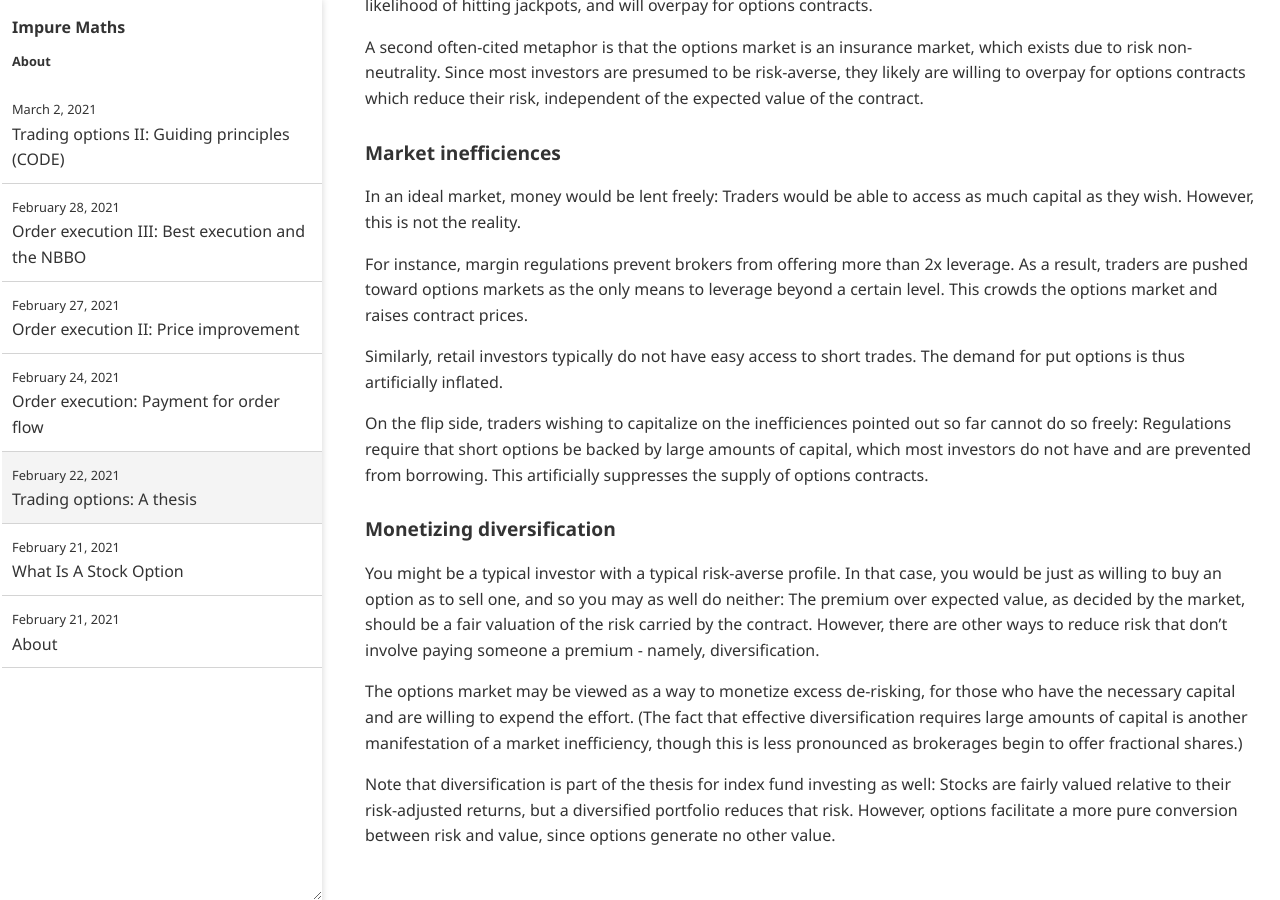
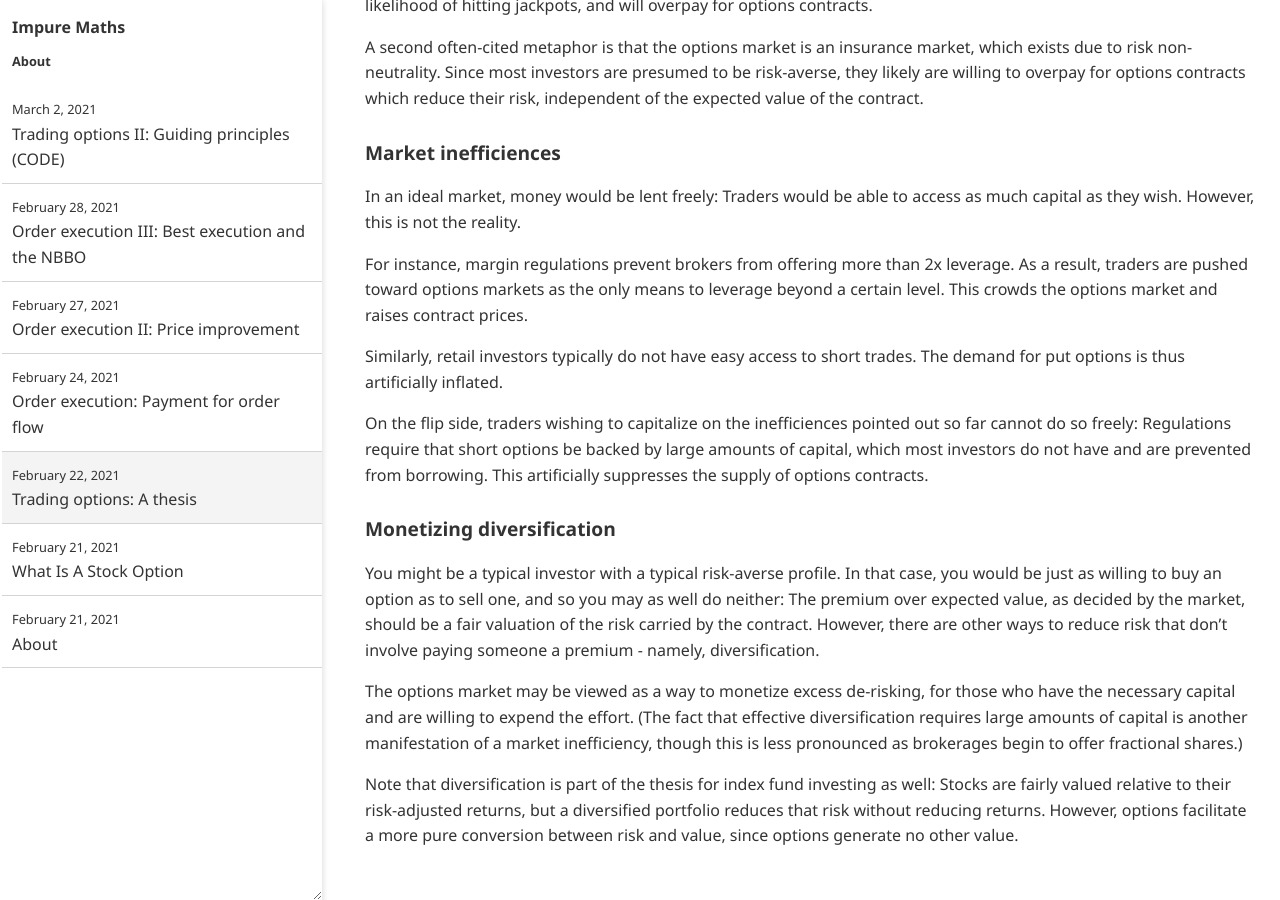
Before and after one commit to impuremaths/impuremaths.github.io, a Jekyll site: the page built from _posts/2021-02-22-trading-options.md, in a window 1280 px wide and 900 px high, scrolled down 933 px. Built offline with Jekyll 4.4.1, drawn with Linux system fonts in a browser that asks for light colours.

Commit message:
Update 2021-02-22-trading-options.md

```diff
--- a/_posts/2021-02-22-trading-options.md
+++ b/_posts/2021-02-22-trading-options.md
@@ -44,4 +44,4 @@ You might be a typical investor with a typical risk-averse profile. In that case
 
 The options market may be viewed as a way to monetize excess de-risking, for those who have the necessary capital and are willing to expend the effort. (The fact that effective diversification requires large amounts of capital is another manifestation of a market inefficiency, though this is less pronounced as brokerages begin to offer fractional shares.)
 
-Note that diversification is part of the thesis for index fund investing as well: Stocks are fairly valued relative to their risk-adjusted returns, but a diversified portfolio reduces that risk. However, options facilitate a more pure conversion between risk and value, since options generate no other value.
+Note that diversification is part of the thesis for index fund investing as well: Stocks are fairly valued relative to their risk-adjusted returns, but a diversified portfolio reduces that risk without reducing returns. However, options facilitate a more pure conversion between risk and value, since options generate no other value.
```
